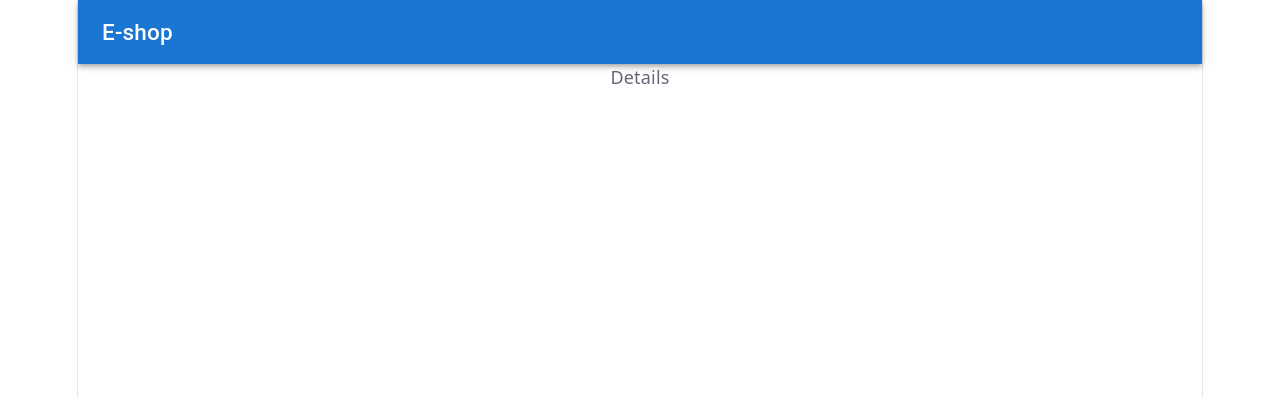
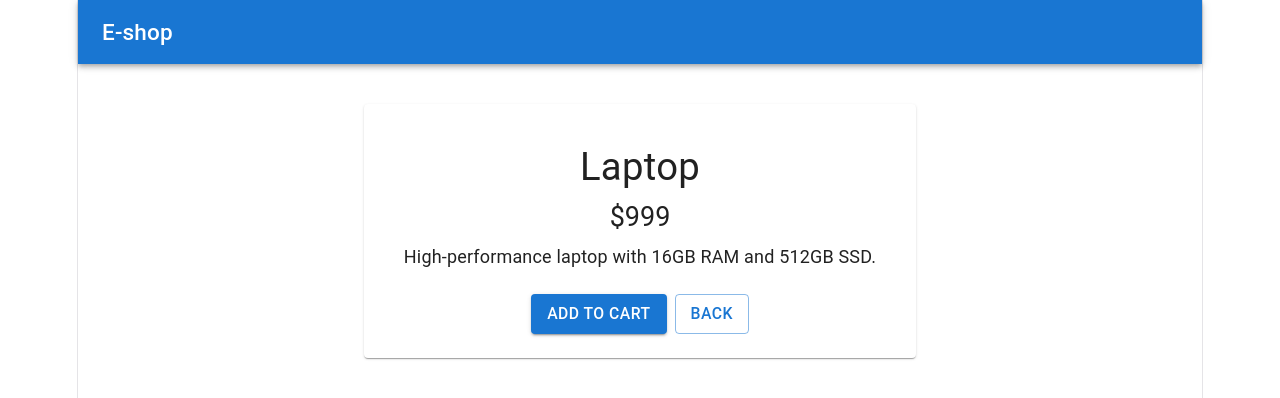
Before and after one commit to AtanasovCode/router-setup-eimt, a React (Vite) app: page /products/1 in a window 1280 px wide. Shown: the top 398 px of the page. Built offline with nearby package versions, Linux system fonts and the light colour scheme.

Commit message:
create product details page

```diff
--- a/src/oages/ProductDetails.jsx
+++ b/src/oages/ProductDetails.jsx
@@ -1,13 +1,33 @@
-
-
+import { useParams, useNavigate } from "react-router-dom";
+import { Container, Typography, Button, CardMedia, Paper } from "@mui/material";
+import products from "../data/products.js";
 
 const ProductDetails = () => {
+    const { id } = useParams();
+    const navigate = useNavigate();
+    const product = products.find((p) => p.id === Number(id));
+
+    if (!product) {
+        return (
+            <Container sx={{ py: 5 }}>
+                <Typography variant="h5">Product not found.</Typography>
+                <Button variant="outlined" sx={{ mt: 2 }} onClick={() => navigate("/")}>
+                    Back to Products
+                </Button>
+            </Container>
+        );
+    }
+
     return (
-        <>
-            <div>
-                Details
-            </div>
-        </>
+        <Container sx={{ py: 5 }} maxWidth="sm">
+            <Paper sx={{ p: 3 }}>
+                <Typography variant="h4" sx={{ mt: 2 }}>{product.name}</Typography>
+                <Typography variant="h5" sx={{ my: 1 }}>${product.price}</Typography>
+                <Typography variant="body1" sx={{ mb: 3 }}>{product.description}</Typography>
+                <Button variant="contained" sx={{ mr: 1 }}>Add to Cart</Button>
+                <Button variant="outlined" onClick={() => navigate("/")}>Back</Button>
+            </Paper>
+        </Container>
     );
 }
 
```
